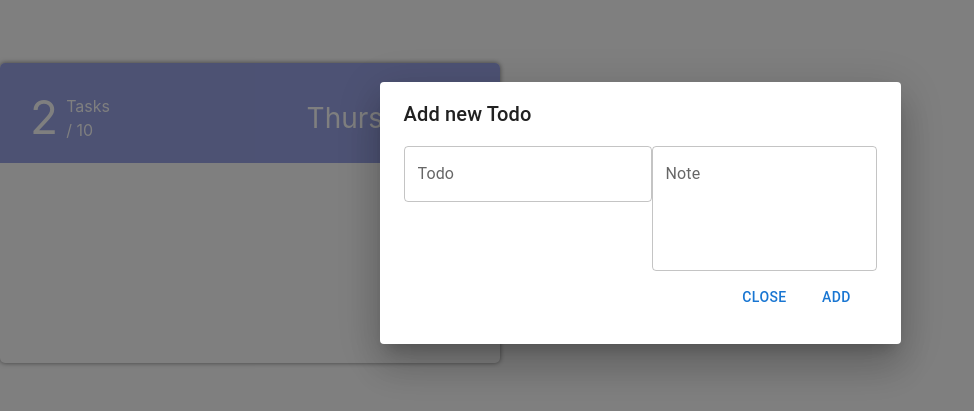
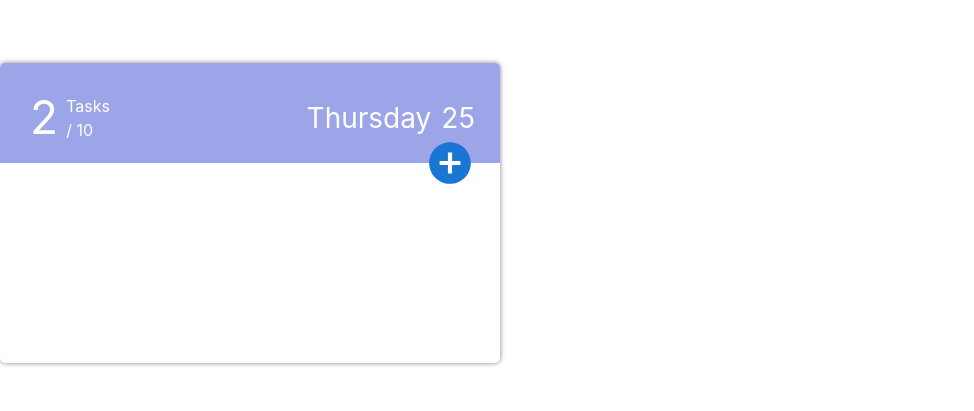
Before and after one commit to MrBr0wn/react-todo-list, a React (Vite) app: page / in a window 1280 px wide. Shown: the part 187-598 px from the top of the page, without its empty margins (0-974 px from the left). Built offline with nearby package versions, Linux system fonts and the light colour scheme.

Commit message:
build: styles for DialogModal

```diff
--- a/src/components/Dialog/DialogModal.css
+++ b/src/components/Dialog/DialogModal.css
@@ -0,0 +1,16 @@
+form {
+  display: flex;
+  flex-direction: column;
+  height: 200px;
+  justify-content: space-between;
+}
+
+.MuiDialog-paperWidthSm {
+  width: 450px;
+  min-height: 350px;
+}
+
+.MuiDialogTitle-root {
+  border-bottom: 1px solid #8080802b;
+  padding: 10px 0;
+}
--- a/src/components/Dialog/DialogModal.jsx
+++ b/src/components/Dialog/DialogModal.jsx
@@ -7,9 +7,14 @@ import Button from '@mui/material/Button'
 
 import './DialogModal.css'
 
-const DialogModal = () => {
+const DialogModal = ({
+  isOpen,
+  handleOpenDialog,
+  handleSetFieldValue,
+  formData
+}) => {
   return (
-    <Dialog open={true}>
+    <Dialog open={isOpen} onClose={handleOpenDialog}>
       <DialogTitle>Add new Todo</DialogTitle>
 
       <DialogContent>
@@ -17,20 +22,20 @@ const DialogModal = () => {
           <TextField
             label="Todo"
             variant="outlined"
-            onChange={(e) => {}}
-            value=""
+            onChange={(e) => handleSetFieldValue('todoName', e.target.value)}
+            value={formData.todoName}
           />
           <TextField
             label="Note"
             variant="outlined"
-            onChange={(e) => {}}
-            value=""
+            onChange={(e) => handleSetFieldValue('todoNote', e.target.value)}
+            value={formData.todoNote}
             multiline
             minRows={4}
           />
 
           <DialogActions>
-            <Button color="primary" onClick={() => {}}>Close</Button>
+            <Button color="primary" onClick={handleOpenDialog}>Close</Button>
             <Button disabled={false} type="submit" color="primary" onClick={() => {}}>Add</Button>
           </DialogActions>
         </form>
--- a/src/components/Todo/Todo.jsx
+++ b/src/components/Todo/Todo.jsx
@@ -13,18 +13,27 @@ const initialFormData = {
   index: null
 }
 
-function Todo() {
+const Todo = () => {
   const [tab, setTab] = useState(0)
-  const [isOpen, setOpen] = useState(false)
+  const [isOpen, setIsOpen] = useState(false)
   const [isOpenDisplayTodo, setOpenDisplayTodo] = useState(false)
   const [todo, setTodos] = useState([])
   const [formData, setFormData] = useState(initialFormData)
 
+  console.log('formData: ', formData)
+
   const handleOpenDialog = () => setIsOpen((prevState) => !prevState)
+  const handleSetFieldValue = (fieldName, value) =>
+    setFormData((prevState) => ({ ...prevState, [fieldName]: value }))
 
   return (
     <div className='todo-wrapper'>
-      <TodoHeader />
+      <TodoHeader
+        handleOpenDialog={handleOpenDialog}
+        isOpen={isOpen}
+        handleSetFieldValue={handleSetFieldValue}
+        formData={formData}
+      />
 
       <TodoActions />
 
--- a/src/components/TodoHeader/TodoHeader.jsx
+++ b/src/components/TodoHeader/TodoHeader.jsx
@@ -31,7 +31,12 @@ const styles = {
   }
 }
 
-function TodoHeader() {
+const TodoHeader = ({
+  handleOpenDialog,
+  isOpen,
+  handleSetFieldValue,
+  formData
+}) => {
   const weekDay = moment().format('dddd')
   const date = moment().date()
 
@@ -53,12 +58,17 @@ function TodoHeader() {
         </div>
       </div>
 
-      <div className="add-todo">
+      <div className="add-todo" onClick={handleOpenDialog}>
         <AddCircleIcon color='primary' />
         <span className='icon-background'></span>
       </div>
 
-      <DialogModal />
+      <DialogModal
+        isOpen={isOpen}
+        handleOpenDialog={handleOpenDialog}
+        handleSetFieldValue={handleSetFieldValue}
+        formData={formData}
+      />
     </div>
   )
 }
```
